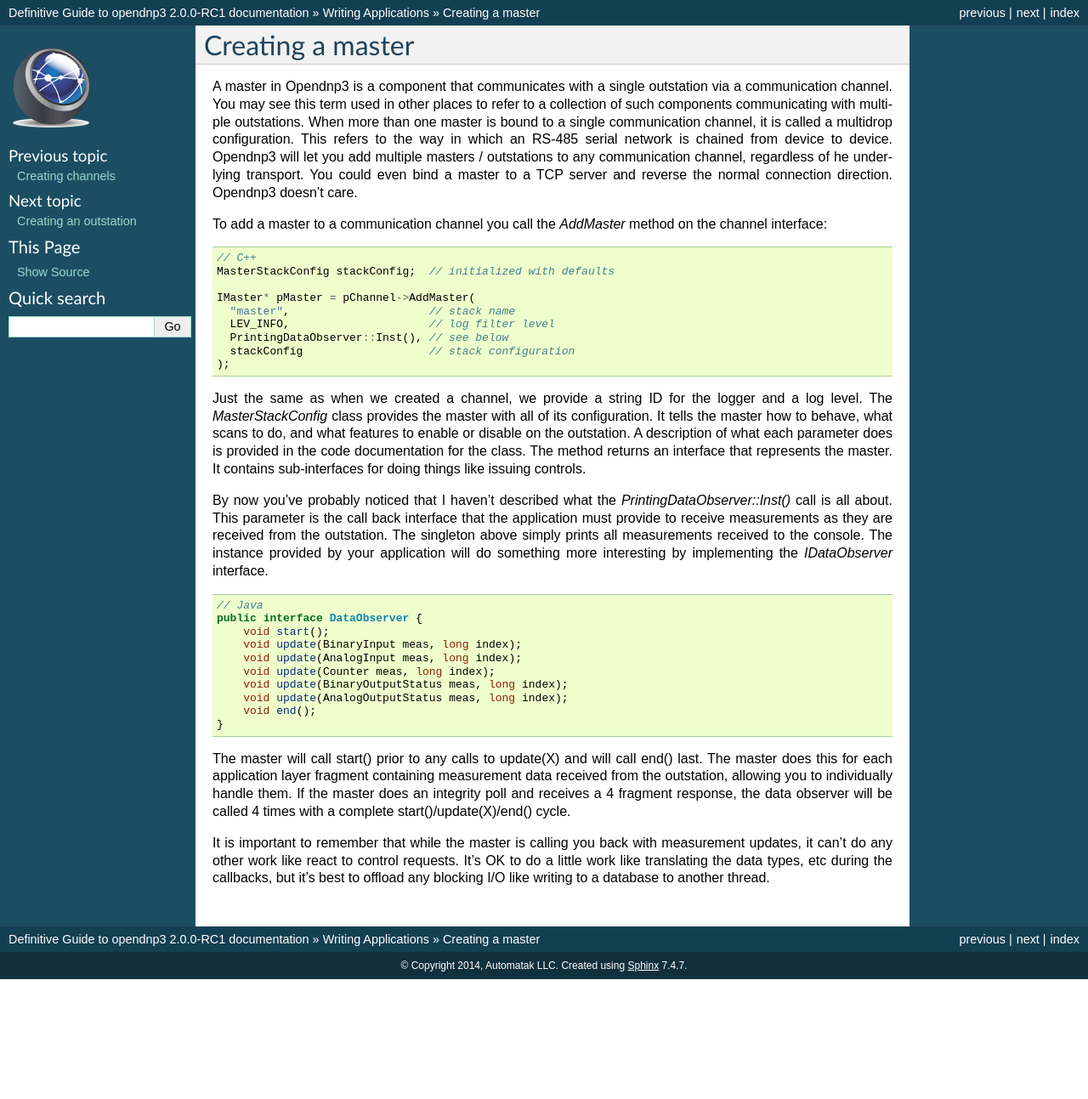
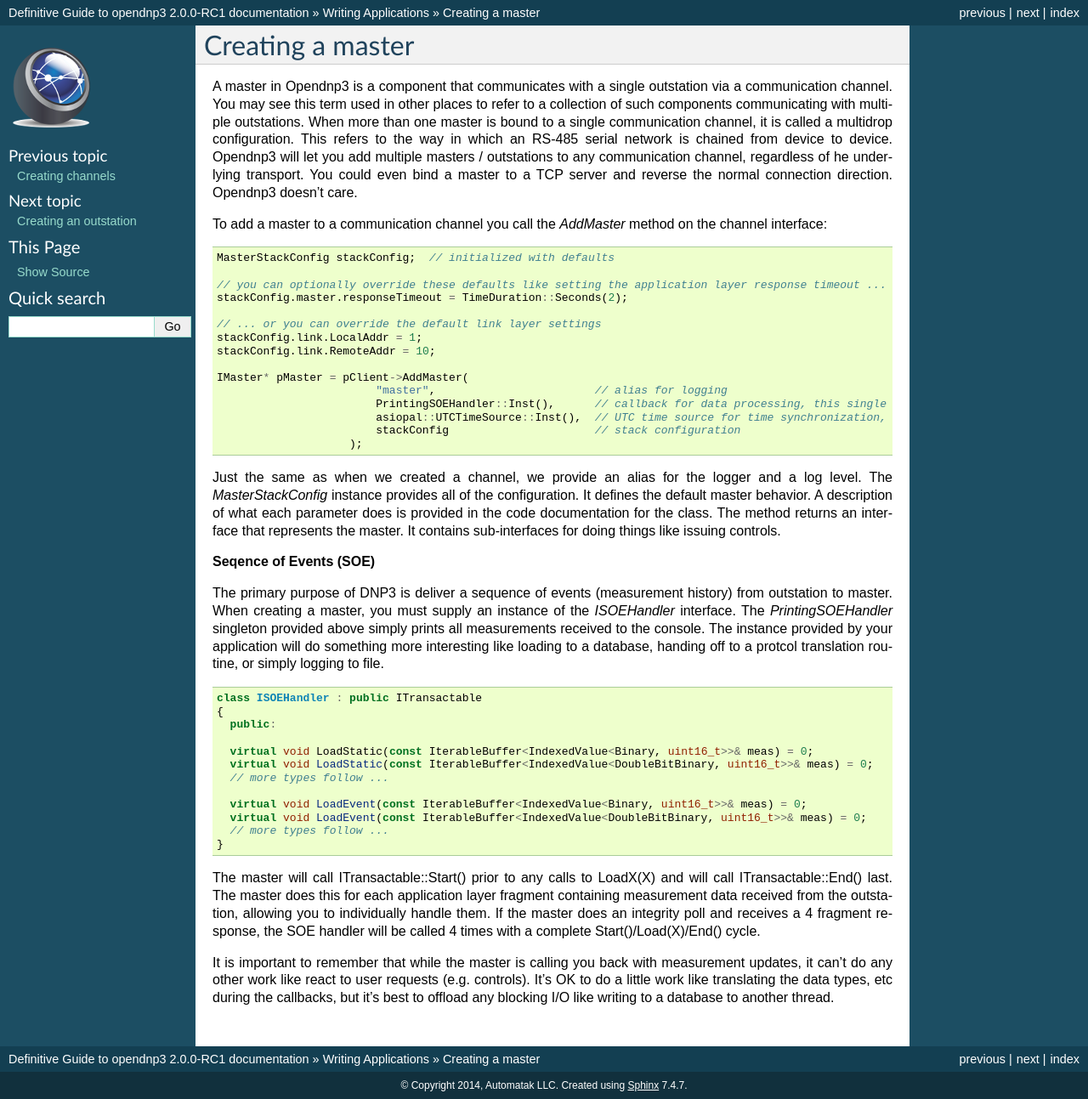
Before and after one commit to dnp3/opendnp3-guide, a Sphinx documentation site: the page built from source/applications/creating-a-master.rst, in a window 1280 px wide. Shown: the whole page at 85% size. Built offline with Sphinx 7.4.7, drawn with Linux system fonts in a browser that asks for light colours; before the commit the page ends 1152 px from its top, so only the background shows below that.

Commit message:
Updated sections on channels and masters

```diff
--- a/source/applications/creating-a-master.rst
+++ b/source/applications/creating-a-master.rst
@@ -7,35 +7,43 @@
 
 .. code-block:: cpp
 
-   // C++
    MasterStackConfig stackConfig;  // initialized with defaults
 
-   IMaster* pMaster = pChannel->AddMaster(
-     "master",                     // stack name
-     LEV_INFO,                     // log filter level
-     PrintingDataObserver::Inst(), // see below
-     stackConfig                   // stack configuration
-   );
+   // you can optionally override these defaults like setting the application layer response timeout ...
+   stackConfig.master.responseTimeout = TimeDuration::Seconds(2);
 
+   // ... or you can override the default link layer settings
+   stackConfig.link.LocalAddr = 1;
+   stackConfig.link.RemoteAddr = 10;
 
-Just the same as when we created a channel, we provide a string ID for the logger and a log level. The *MasterStackConfig* class provides the master with all of its configuration. It tells the master how to behave, what scans to do, and what features to enable or disable on the outstation. A description of what each parameter does is provided in the code documentation for the class. The method returns an interface that represents the master. It contains sub-interfaces for doing things like issuing controls.
+   IMaster* pMaster = pClient->AddMaster(
+	                   "master",                        // alias for logging
+	                   PrintingSOEHandler::Inst(),      // callback for data processing, this single just prints to measurements to console
+	                   asiopal::UTCTimeSource::Inst(),  // UTC time source for time synchronization, this one just pulls from system clock
+	                   stackConfig                      // stack configuration
+	               );
 
-By now you've probably noticed that I haven't described what the *PrintingDataObserver::Inst()* call is all about. This parameter is the call back interface that the application must provide to receive measurements as they are received from the outstation. The singleton above simply prints all measurements received to the console. The instance provided by your application will do something more interesting by implementing the *IDataObserver* interface.
+Just the same as when we created a channel, we provide an alias for the logger and a log level. The *MasterStackConfig* instance provides all of the configuration. It defines the default master behavior. A description of what each parameter does is provided in the code documentation for the class. The method returns an interface that represents the master.  It contains sub-interfaces for doing things like issuing controls.
 
-.. code-block:: java
+**Seqence of Events (SOE)**
 
-   // Java
-   public interface DataObserver {
-       void start();
-       void update(BinaryInput meas, long index);
-       void update(AnalogInput meas, long index);
-       void update(Counter meas, long index);
-       void update(BinaryOutputStatus meas, long index);
-       void update(AnalogOutputStatus meas, long index);
-       void end();
-   }
+The primary purpose of DNP3 is deliver a sequence of events (measurement history) from outstation to master. When creating a master, you must supply an instance of the *ISOEHandler* interface. The *PrintingSOEHandler* singleton provided above simply prints all measurements received to the console. The instance provided by your application will do something more interesting like loading to a database, handing off to a protcol translation routine, or simply logging to file.
 
+.. code-block:: cpp
 
-The master will call start() prior to any calls to update(X) and will call end() last. The master does this for each application layer fragment containing measurement data received from the outstation, allowing you to individually handle them. If the master does an integrity poll and receives a 4 fragment response, the data observer will be called 4 times with a complete start()/update(X)/end() cycle.
+  class ISOEHandler : public ITransactable
+  {
+    public:
 
-It is important to remember that while the master is calling you back with measurement updates, it can't do any other work like react to control requests. It's OK to do a little work like translating the data types, etc during the callbacks, but it's best to offload any blocking I/O like writing to a database to another thread.
+    virtual void LoadStatic(const IterableBuffer<IndexedValue<Binary, uint16_t>>& meas) = 0;
+    virtual void LoadStatic(const IterableBuffer<IndexedValue<DoubleBitBinary, uint16_t>>& meas) = 0;
+    // more types follow ...
+
+    virtual void LoadEvent(const IterableBuffer<IndexedValue<Binary, uint16_t>>& meas) = 0;
+    virtual void LoadEvent(const IterableBuffer<IndexedValue<DoubleBitBinary, uint16_t>>& meas) = 0;
+    // more types follow ...
+  }
+
+The master will call ITransactable::Start() prior to any calls to LoadX(X) and will call ITransactable::End() last. The master does this for each application layer fragment containing measurement data received from the outstation, allowing you to individually handle them. If the master does an integrity poll and receives a 4 fragment response, the SOE handler will be called 4 times with a complete Start()/Load(X)/End() cycle.
+
+It is important to remember that while the master is calling you back with measurement updates, it can't do any other work like react to user requests (e.g. controls). It's OK to do a little work like translating the data types, etc during the callbacks, but it's best to offload any blocking I/O like writing to a database to another thread.
```
Also changed, not shown: source/applications/creating-channels.rst (+9 -9 lines).
